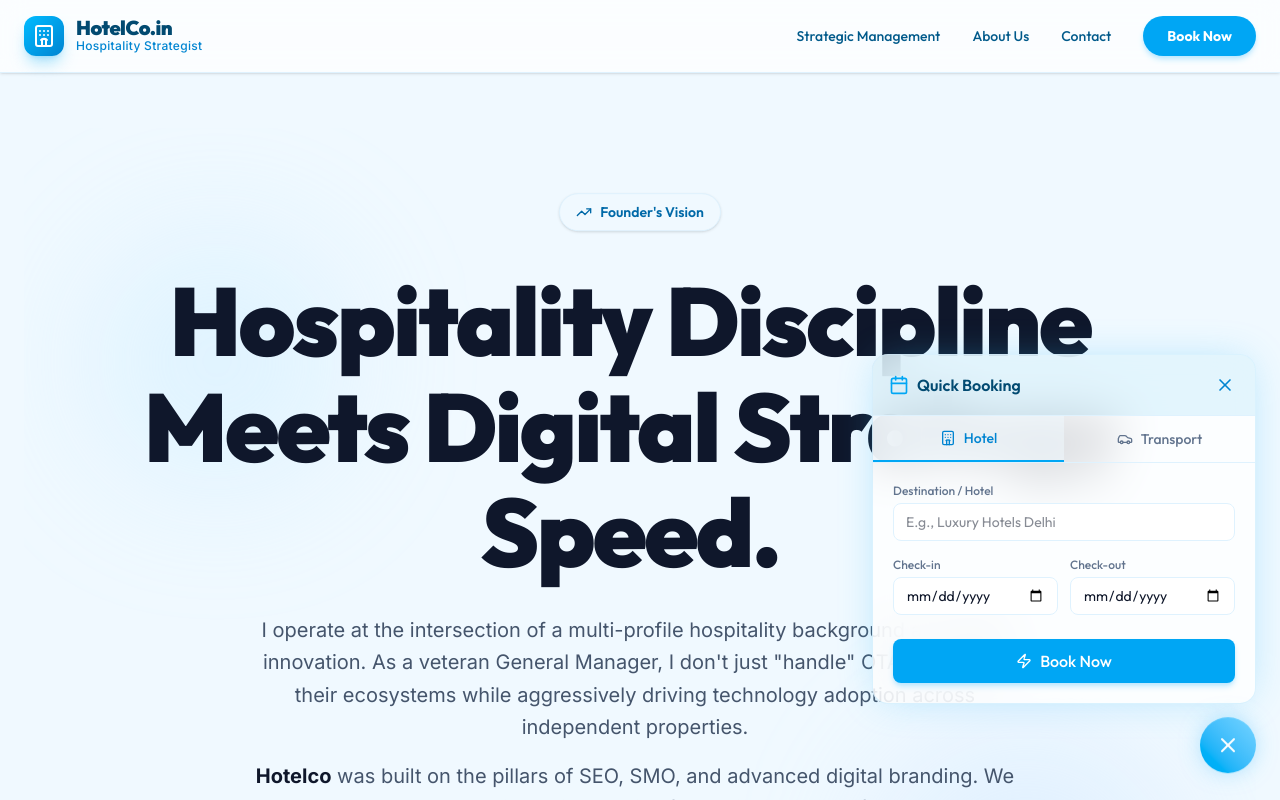
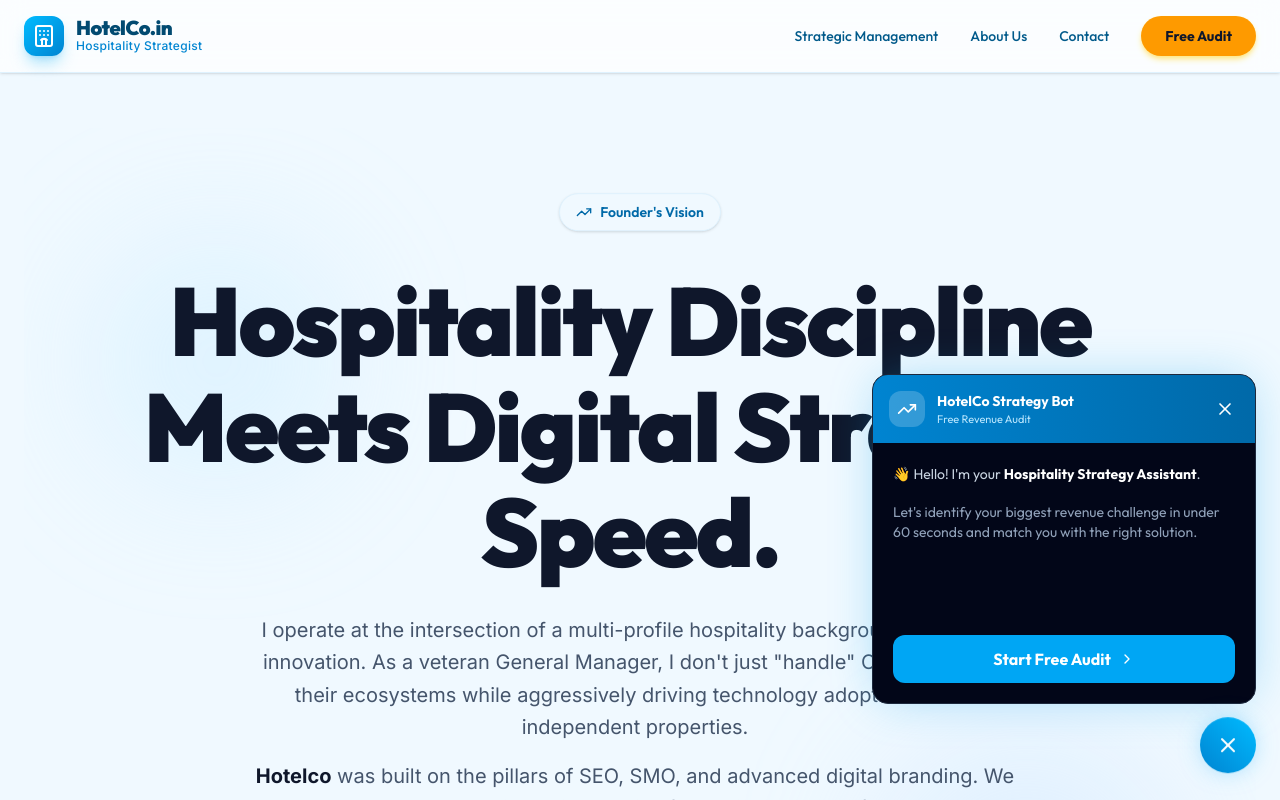
Before and after one commit to rammimankotia-prog/raman-hospitality-strategist, a React (Vite) app: page / in a window 1280 px wide. Both pictures are taken after a click on the button 1228 px from the left and 744 px from the top of the page. Shown: the top 800 px of the page. Built offline with nearby package versions, Linux system fonts and the light colour scheme.

Commit message:
Redesign chatbot as strategy audit bot, rename Book Now to Free Audit

```diff
--- a/src/App.tsx
+++ b/src/App.tsx
@@ -85,8 +85,8 @@
             <a href="#strategic-management" className="hover:text-sky-500 transition-colors">Strategic Management</a>
             <a href="#about-us" className="hover:text-sky-500 transition-colors">About Us</a>
             <a href="#contact" className="hover:text-sky-500 transition-colors">Contact</a>
-            <a href="#contact" className="bg-sky-500 hover:bg-sky-600 text-white px-6 py-2.5 rounded-full font-bold shadow-md shadow-sky-200 transition-all hover:scale-105 active:scale-95">
-              Book Now
+            <a href="#contact" className="bg-amber-500 hover:bg-amber-600 text-slate-900 px-6 py-2.5 rounded-full font-bold shadow-md shadow-amber-200 transition-all hover:scale-105 active:scale-95 text-sm">
+              Free Audit
             </a>
           </nav>
         </div>
--- a/src/components/FloatingBookingWidget.tsx
+++ b/src/components/FloatingBookingWidget.tsx
@@ -1,139 +1,183 @@
 import React, { useState } from 'react';
 import { motion, AnimatePresence } from 'motion/react';
-import { Calendar, Users, Car, Hotel, X, MessageSquare, Wind, Zap } from 'lucide-react';
+import { X, MessageSquare, TrendingUp, Send, ChevronRight } from 'lucide-react';
+
+type Step = 'welcome' | 'challenge' | 'property' | 'contact' | 'done';
+
+const challenges = [
+  "High OTA Commissions",
+  "Low Occupancy Rate",
+  "Poor Online Reputation",
+  "Weak Direct Bookings",
+  "No Digital Presence",
+  "Low Revenue Per Room",
+];
 
 export const FloatingBookingWidget: React.FC = () => {
   const [isOpen, setIsOpen] = useState(false);
-  const [activeTab, setActiveTab] = useState<'hotel' | 'taxi'>('hotel');
+  const [step, setStep] = useState<Step>('welcome');
+  const [selected, setSelected] = useState('');
+  const [name, setName] = useState('');
+  const [phone, setPhone] = useState('');
+  const [property, setProperty] = useState('');
+
+  const reset = () => {
+    setStep('welcome');
+    setSelected('');
+    setName('');
+    setPhone('');
+    setProperty('');
+  };
 
   return (
     <div className="fixed bottom-6 right-6 z-50 flex flex-col items-end">
       <AnimatePresence>
         {isOpen && (
           <motion.div
-            initial={{ opacity: 0, y: 20, scale: 0.9 }}
+            initial={{ opacity: 0, y: 20, scale: 0.92 }}
             animate={{ opacity: 1, y: 0, scale: 1 }}
-            exit={{ opacity: 0, y: 20, scale: 0.9 }}
+            exit={{ opacity: 0, y: 20, scale: 0.92 }}
             transition={{ duration: 0.3 }}
-            className="mb-4 w-80 sm:w-96 rounded-2xl bg-white/80 backdrop-blur-xl border border-sky-200/50 shadow-[0_0_40px_-10px_rgba(56,189,248,0.4)] overflow-hidden"
+            className="mb-4 w-80 sm:w-96 rounded-2xl bg-slate-950 border border-slate-800 shadow-[0_0_50px_-10px_rgba(14,165,233,0.4)] overflow-hidden"
           >
             {/* Header */}
-            <div className="bg-sky-500/10 p-4 border-b border-sky-100 flex justify-between items-center">
-              <h3 className="text-sky-900 font-semibold flex items-center gap-2">
-                <Calendar className="w-5 h-5 text-sky-500" />
-                Quick Booking
-              </h3>
+            <div className="bg-gradient-to-r from-sky-600 to-sky-700 p-4 flex justify-between items-center">
+              <div className="flex items-center gap-3">
+                <div className="w-9 h-9 bg-white/20 rounded-xl flex items-center justify-center">
+                  <TrendingUp className="w-5 h-5 text-white" />
+                </div>
+                <div>
+                  <div className="text-white font-bold text-sm">HotelCo Strategy Bot</div>
+                  <div className="text-sky-200 text-[11px]">Free Revenue Audit</div>
+                </div>
+              </div>
               <button
-                onClick={() => setIsOpen(false)}
-                className="p-1 hover:bg-sky-100 rounded-full text-sky-600 transition-colors"
+                onClick={() => { setIsOpen(false); reset(); }}
+                className="p-1 hover:bg-white/20 rounded-full text-white transition-colors"
               >
                 <X className="w-5 h-5" />
               </button>
             </div>
 
-            {/* Tabs */}
-            <div className="flex border-b border-sky-100">
-              <button
-                className={`flex-1 py-3 text-sm font-medium flex items-center justify-center gap-2 transition-colors ${activeTab === 'hotel' ? 'text-sky-600 border-b-2 border-sky-500 bg-sky-50/50' : 'text-slate-500 hover:bg-slate-50 hover:text-slate-700'}`}
-                onClick={() => setActiveTab('hotel')}
-              >
-                <Hotel className="w-4 h-4" /> Hotel
-              </button>
-              <button
-                className={`flex-1 py-3 text-sm font-medium flex items-center justify-center gap-2 transition-colors ${activeTab === 'taxi' ? 'text-sky-600 border-b-2 border-sky-500 bg-sky-50/50' : 'text-slate-500 hover:bg-slate-50 hover:text-slate-700'}`}
-                onClick={() => setActiveTab('taxi')}
-              >
-                <Car className="w-4 h-4" /> Transport
-              </button>
-            </div>
+            {/* Body */}
+            <div className="p-5 min-h-[260px] flex flex-col">
+              <AnimatePresence mode="wait">
 
-            {/* Content */}
-            <div className="p-5">
-              <AnimatePresence mode="wait">
-                {activeTab === 'hotel' ? (
-                  <motion.div
-                    key="hotel"
-                    initial={{ opacity: 0, x: -10 }}
-                    animate={{ opacity: 1, x: 0 }}
-                    exit={{ opacity: 0, x: 10 }}
-                    className="space-y-4"
-                  >
-                    <div>
-                      <label className="block text-xs font-medium text-slate-500 mb-1">Destination / Hotel</label>
-                      <input type="text" placeholder="E.g., Luxury Hotels Delhi" className="w-full px-3 py-2 bg-white border border-sky-100 rounded-lg focus:outline-none focus:ring-2 focus:ring-sky-300 text-sm" />
-                    </div>
-                    <div className="grid grid-cols-2 gap-3">
-                      <div>
-                        <label className="block text-xs font-medium text-slate-500 mb-1">Check-in</label>
-                        <input type="date" className="w-full px-3 py-2 bg-white border border-sky-100 rounded-lg focus:outline-none focus:ring-2 focus:ring-sky-300 text-sm" />
-                      </div>
-                      <div>
-                        <label className="block text-xs font-medium text-slate-500 mb-1">Check-out</label>
-                        <input type="date" className="w-full px-3 py-2 bg-white border border-sky-100 rounded-lg focus:outline-none focus:ring-2 focus:ring-sky-300 text-sm" />
-                      </div>
-                    </div>
+                {/* STEP 1: Welcome */}
+                {step === 'welcome' && (
+                  <motion.div key="welcome" initial={{ opacity: 0, x: -10 }} animate={{ opacity: 1, x: 0 }} exit={{ opacity: 0, x: 10 }} className="flex flex-col gap-4 flex-1">
+                    <p className="text-slate-300 text-sm leading-relaxed">
+                      👋 Hello! I'm your <strong className="text-white">Hospitality Strategy Assistant</strong>.
+                    </p>
+                    <p className="text-slate-400 text-sm">Let's identify your biggest revenue challenge in under 60 seconds and match you with the right solution.</p>
+                    <button
+                      onClick={() => setStep('challenge')}
+                      className="mt-auto w-full bg-sky-500 hover:bg-sky-600 text-white font-bold py-3 rounded-xl transition-colors flex items-center justify-center gap-2"
+                    >
+                      Start Free Audit <ChevronRight className="w-4 h-4" />
+                    </button>
                   </motion.div>
-                ) : (
-                  <motion.div
-                    key="taxi"
-                    initial={{ opacity: 0, x: 10 }}
-                    animate={{ opacity: 1, x: 0 }}
-                    exit={{ opacity: 0, x: -10 }}
-                    className="space-y-4"
-                  >
-                    <div>
-                      <label className="block text-xs font-medium text-slate-500 mb-1">Pickup Location</label>
-                      <input type="text" placeholder="E.g., North India" className="w-full px-3 py-2 bg-white border border-sky-100 rounded-lg focus:outline-none focus:ring-2 focus:ring-sky-300 text-sm" />
-                    </div>
+                )}
 
-                    <div className="grid grid-cols-2 gap-3">
-                      <div>
-                         <label className="block text-xs font-medium text-slate-500 mb-1">Vehicle Capacity</label>
-                         <div className="relative">
-                            <Users className="absolute left-3 top-1/2 -translate-y-1/2 w-4 h-4 text-sky-400" />
-                            <select className="w-full pl-9 pr-3 py-2 bg-white border border-sky-100 rounded-lg focus:outline-none focus:ring-2 focus:ring-sky-300 text-sm appearance-none">
-                              <option>1-4 Pax (Sedan)</option>
-                              <option>5-6 Pax (SUV)</option>
-                              <option>7-12 Pax (Tempo)</option>
-                            </select>
-                         </div>
-                      </div>
-                      <div>
-                         <label className="block text-xs font-medium text-slate-500 mb-1">AC Preference</label>
-                         <div className="relative">
-                            <Wind className="absolute left-3 top-1/2 -translate-y-1/2 w-4 h-4 text-sky-400" />
-                            <select className="w-full pl-9 pr-3 py-2 bg-white border border-sky-100 rounded-lg focus:outline-none focus:ring-2 focus:ring-sky-300 text-sm appearance-none">
-                              <option>AC Required</option>
-                              <option>Non-AC</option>
-                            </select>
-                         </div>
-                      </div>
+                {/* STEP 2: Pick Challenge */}
+                {step === 'challenge' && (
+                  <motion.div key="challenge" initial={{ opacity: 0, x: -10 }} animate={{ opacity: 1, x: 0 }} exit={{ opacity: 0, x: 10 }} className="flex flex-col gap-3 flex-1">
+                    <p className="text-slate-300 text-sm font-semibold mb-1">What's your #1 challenge right now?</p>
+                    <div className="grid grid-cols-2 gap-2">
+                      {challenges.map((c) => (
+                        <button
+                          key={c}
+                          onClick={() => { setSelected(c); setStep('property'); }}
+                          className="text-left px-3 py-2.5 rounded-xl bg-slate-800 hover:bg-sky-600 text-slate-300 hover:text-white text-xs font-medium border border-slate-700 hover:border-sky-500 transition-all"
+                        >
+                          {c}
+                        </button>
+                      ))}
                     </div>
                   </motion.div>
                 )}
+
+                {/* STEP 3: Property Name */}
+                {step === 'property' && (
+                  <motion.div key="property" initial={{ opacity: 0, x: -10 }} animate={{ opacity: 1, x: 0 }} exit={{ opacity: 0, x: 10 }} className="flex flex-col gap-4 flex-1">
+                    <div className="bg-sky-900/30 border border-sky-800/50 rounded-xl px-3 py-2">
+                      <p className="text-sky-300 text-xs font-bold uppercase tracking-wider">Challenge Identified</p>
+                      <p className="text-white font-semibold text-sm mt-0.5">{selected}</p>
+                    </div>
+                    <p className="text-slate-400 text-sm">What is the name of your hotel / property?</p>
+                    <input
+                      type="text"
+                      placeholder="E.g., Hotel Grand Godwin"
+                      value={property}
+                      onChange={e => setProperty(e.target.value)}
+                      className="w-full px-4 py-2.5 bg-slate-800 border border-slate-700 rounded-xl text-white text-sm placeholder-slate-500 focus:outline-none focus:border-sky-500 transition-colors"
+                    />
+                    <button
+                      disabled={!property.trim()}
+                      onClick={() => setStep('contact')}
+                      className="mt-auto w-full bg-sky-500 hover:bg-sky-600 disabled:opacity-40 text-white font-bold py-3 rounded-xl transition-colors flex items-center justify-center gap-2"
+                    >
+                      Continue <ChevronRight className="w-4 h-4" />
+                    </button>
+                  </motion.div>
+                )}
+
+                {/* STEP 4: Contact */}
+                {step === 'contact' && (
+                  <motion.div key="contact" initial={{ opacity: 0, x: -10 }} animate={{ opacity: 1, x: 0 }} exit={{ opacity: 0, x: 10 }} className="flex flex-col gap-4 flex-1">
+                    <p className="text-slate-300 text-sm">Almost done! Where should we send your <strong className="text-white">free audit report</strong>?</p>
+                    <input
+                      type="text"
+                      placeholder="Your Name"
+                      value={name}
+                      onChange={e => setName(e.target.value)}
+                      className="w-full px-4 py-2.5 bg-slate-800 border border-slate-700 rounded-xl text-white text-sm placeholder-slate-500 focus:outline-none focus:border-sky-500 transition-colors"
+                    />
+                    <input
+                      type="tel"
+                      placeholder="WhatsApp / Phone Number"
+                      value={phone}
+                      onChange={e => setPhone(e.target.value)}
+                      className="w-full px-4 py-2.5 bg-slate-800 border border-slate-700 rounded-xl text-white text-sm placeholder-slate-500 focus:outline-none focus:border-sky-500 transition-colors"
+                    />
+                    <button
+                      disabled={!name.trim() || !phone.trim()}
+                      onClick={() => setStep('done')}
+                      className="mt-auto w-full bg-amber-500 hover:bg-amber-600 disabled:opacity-40 text-slate-900 font-bold py-3 rounded-xl transition-colors flex items-center justify-center gap-2"
+                    >
+                      <Send className="w-4 h-4" /> Send My Free Audit
+                    </button>
+                  </motion.div>
+                )}
+
+                {/* STEP 5: Done */}
+                {step === 'done' && (
+                  <motion.div key="done" initial={{ opacity: 0, scale: 0.95 }} animate={{ opacity: 1, scale: 1 }} className="flex flex-col items-center justify-center gap-4 flex-1 text-center py-4">
+                    <div className="text-5xl">🎉</div>
+                    <p className="text-white font-bold text-lg">You're All Set, {name.split(' ')[0]}!</p>
+                    <p className="text-slate-400 text-sm leading-relaxed">
+                      Raman Mankotia will personally review <strong className="text-white">{property}</strong>'s revenue gaps and contact you within <strong className="text-amber-400">4 hours</strong>.
+                    </p>
+                    <button onClick={reset} className="text-sky-400 text-xs underline hover:text-sky-300 transition-colors">Start over</button>
+                  </motion.div>
+                )}
+
               </AnimatePresence>
-
-              <button className="w-full mt-6 bg-sky-500 hover:bg-sky-600 text-white font-medium py-2.5 rounded-lg shadow-md shadow-sky-200 transition-all active:scale-[0.98] flex items-center justify-center gap-2">
-                <Zap className="w-4 h-4" /> Book Now
-              </button>
             </div>
           </motion.div>
         )}
       </AnimatePresence>
 
+      {/* Trigger Button */}
       <motion.button
         animate={{ y: [0, -10, 0] }}
-        transition={{
-          duration: 3,
-          repeat: Infinity,
-          ease: "easeInOut"
-        }}
+        transition={{ duration: 3, repeat: Infinity, ease: "easeInOut" }}
         onClick={() => setIsOpen(!isOpen)}
-        className="w-14 h-14 bg-gradient-to-tr from-sky-500 to-sky-300 text-white rounded-full flex items-center justify-center shadow-[0_0_25px_-5px_rgba(56,189,248,0.6)] hover:scale-105 active:scale-95 transition-transform relative"
+        className="w-14 h-14 bg-gradient-to-tr from-sky-600 to-sky-400 text-white rounded-full flex items-center justify-center shadow-[0_0_25px_-5px_rgba(56,189,248,0.6)] hover:scale-105 active:scale-95 transition-transform relative"
       >
         {isOpen ? <X className="w-6 h-6" /> : <MessageSquare className="w-6 h-6" />}
         {!isOpen && (
-          <span className="absolute top-0 right-0 w-3 h-3 bg-red-400 border-2 border-white rounded-full animate-ping"></span>
+          <span className="absolute top-0 right-0 w-3 h-3 bg-amber-400 border-2 border-white rounded-full animate-ping"></span>
         )}
       </motion.button>
     </div>
```
Also changed, not shown: 5 other files (tests, documents, lock files or other folders).
